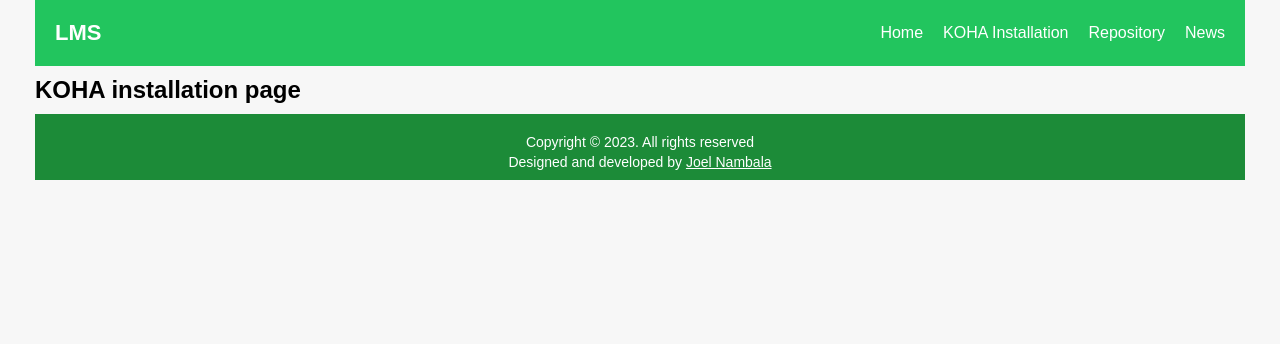
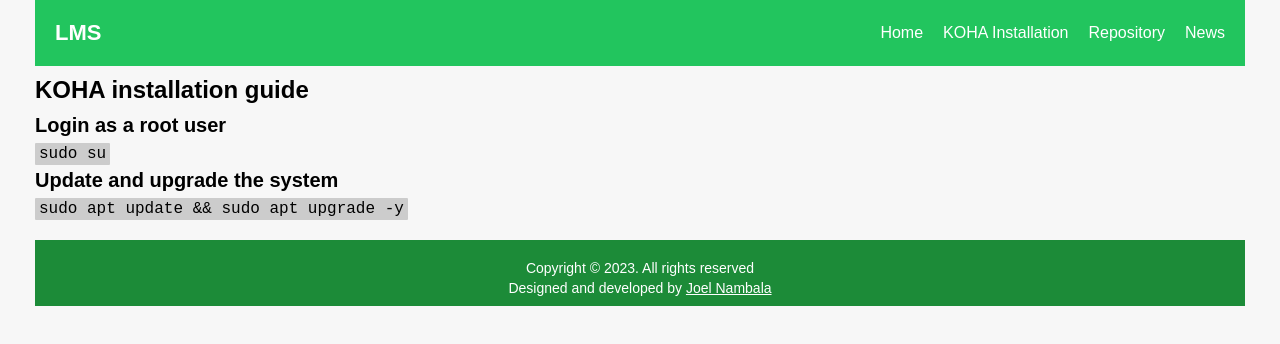
Before and after one commit to joel-nambala/LMS, a website: page koha.html in a window 1280 px wide. Drawn offline with Linux system fonts and the light colour scheme; a web font is replaced by a local one.

Commit message:
Added koha commands

```diff
--- a/koha.html
+++ b/koha.html
@@ -34,7 +34,11 @@
       </nav>
 
       <header class="header">
-        <h2 class="header-title">KOHA installation page</h2>
+        <h2 class="header-title">KOHA installation guide</h2>
+        <p class="koha-title">Login as a root user</p>
+        <code class="koha-code">sudo su</code>
+        <p class="koha-title">Update and upgrade the system</p>
+        <code class="koha-code">sudo apt update && sudo apt upgrade -y</code>
       </header>
     </div>
 
--- a/style.css
+++ b/style.css
@@ -55,6 +55,7 @@
 .footer {
   background-color: #1c8b38;
   color: #fff;
+  margin-top: 2rem;
 }
 
 .footer-copyright {
@@ -81,13 +82,24 @@
   font-size: 1.6rem;
 }
 
-.dspace-code {
+.dspace-code,
+.koha-code {
   display: block;
   background-color: #ccc;
   width: fit-content;
   margin-bottom: 0.4rem;
   padding: 0.2rem 0.4rem;
   border-radius: 0.1rem;
+}
+
+.koha-title {
+  font-size: 2rem;
+  font-weight: 700;
+  margin-bottom: 0.6rem;
+}
+
+.koha-code {
+  font-size: 1.6rem;
 }
 
 @media only screen and (max-width: 400px) {
```
